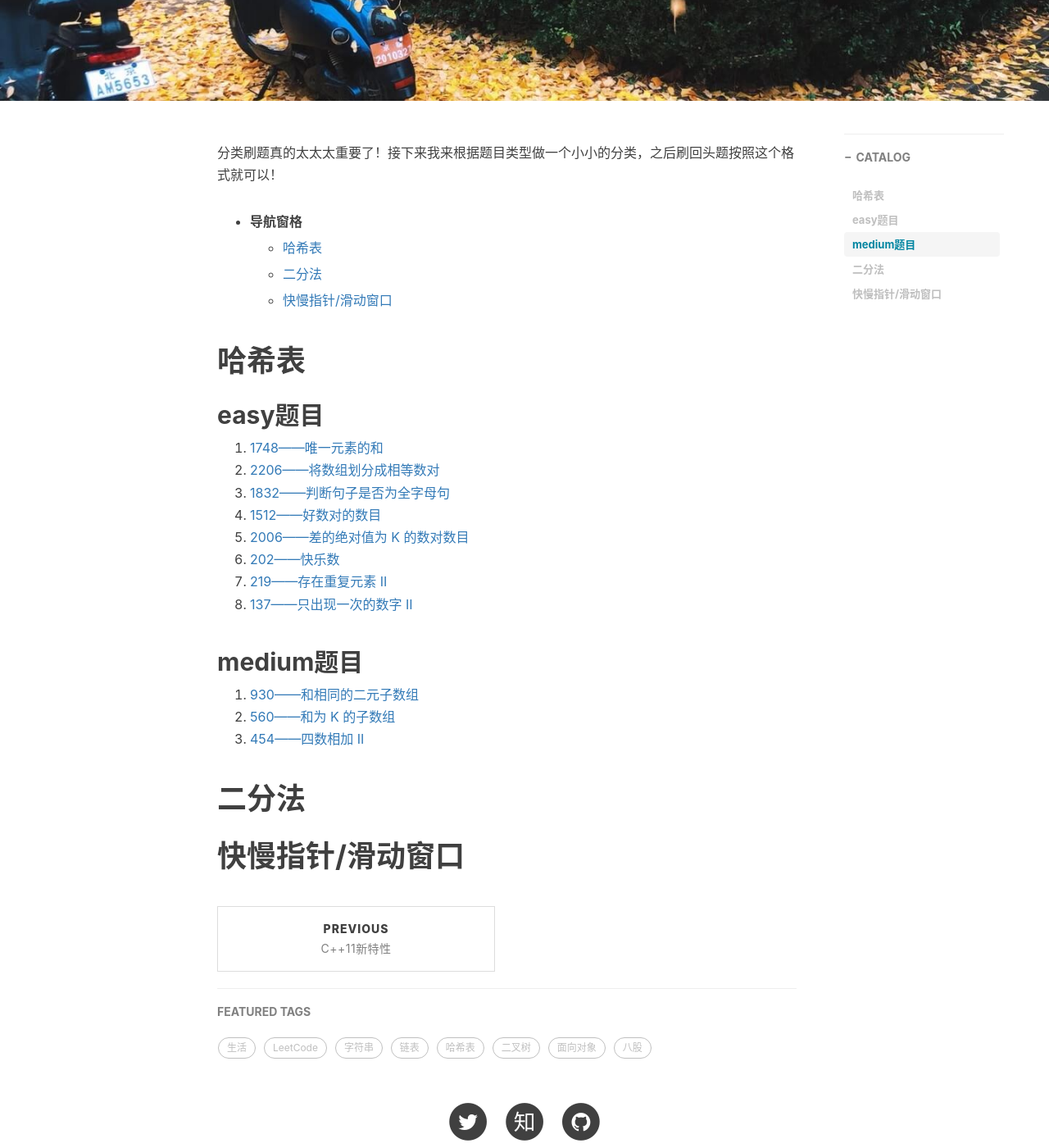
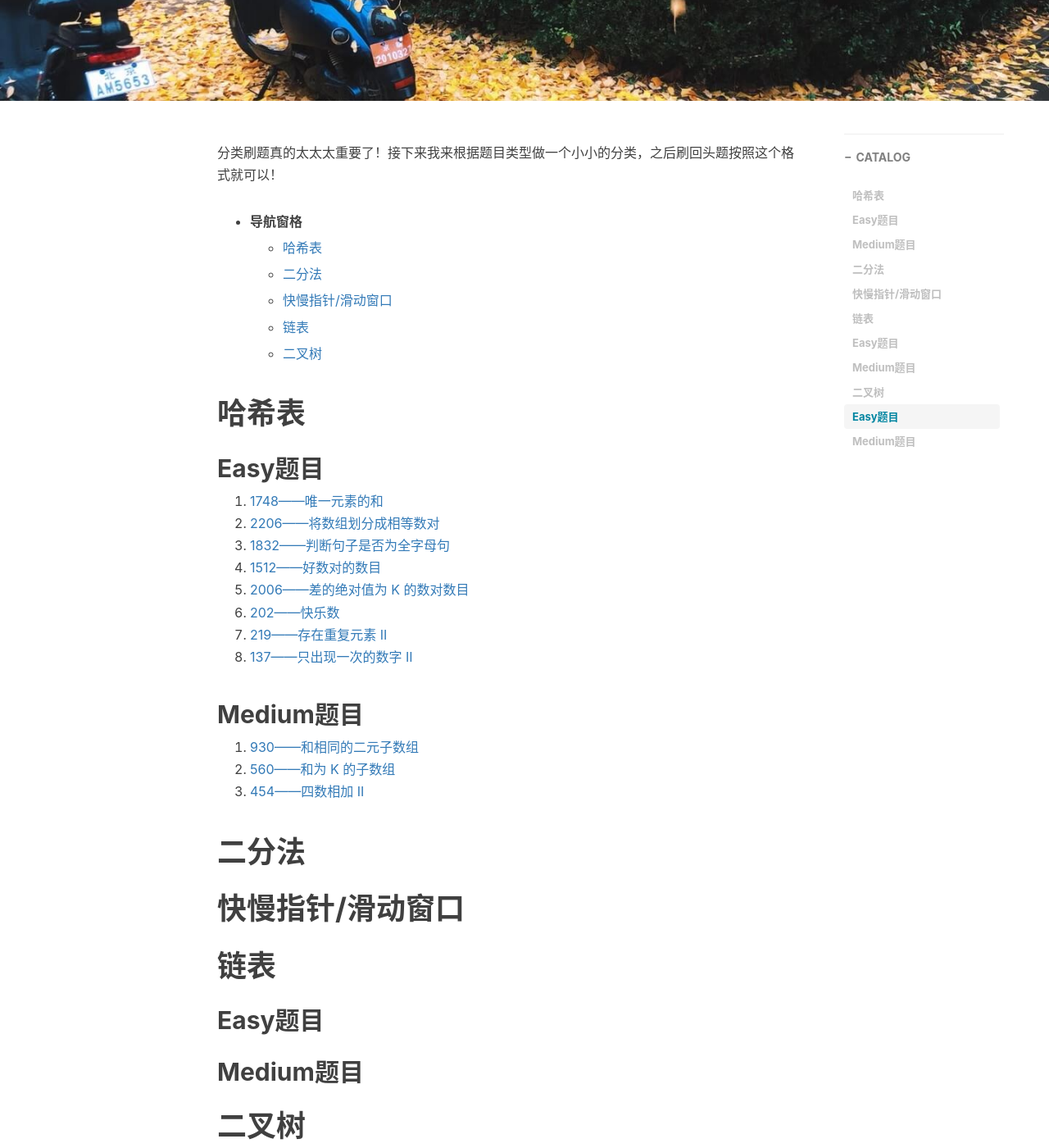
Before and after one commit to xie96808/xie96808.github.io, a Jekyll site: the page built from _posts/2022-05-22-刷题分类!.md, in a window 1280 px wide and 1400 px high, scrolled down 334 px. Shown: the whole window at 82% size. Built offline with Jekyll 4.4.1, drawn with Linux system fonts in a browser that asks for light colours; nearby versions of some CDN libraries; comment, search, counter and statistics services are not loaded; some of the changed text lies outside the part shown.

Commit message:
Update 2022-05-22-刷题分类!.md

```diff
--- a/_posts/2022-05-22-刷题分类!.md
+++ b/_posts/2022-05-22-刷题分类!.md
@@ -20,10 +20,14 @@ tags:								#标签
 
 	* [快慢指针/滑动窗口](#快慢指针/滑动窗口)
 
+	* [链表](#链表)
+
+	* [二叉树](#二叉树)
+
 
 # 哈希表
 
-## easy题目
+## Easy题目
 
 1. [1748——唯一元素的和](https://leetcode.cn/problems/sum-of-unique-elements/)
 2. [2206——将数组划分成相等数对](https://leetcode.cn/problems/divide-array-into-equal-pairs/)
@@ -34,7 +38,7 @@ tags:								#标签
 7. [219——存在重复元素 II](https://leetcode.cn/problems/contains-duplicate-ii/)
 8. [137——只出现一次的数字 II](https://leetcode.cn/problems/single-number-ii/)
 
-## medium题目
+## Medium题目
 
 1. [930——和相同的二元子数组](https://leetcode.cn/problems/binary-subarrays-with-sum/)
 2. [560——和为 K 的子数组](https://leetcode.cn/problems/subarray-sum-equals-k/)
@@ -43,3 +47,18 @@ tags:								#标签
 # 二分法
 
 # 快慢指针/滑动窗口
+
+# 链表
+
+## Easy题目
+
+## Medium题目
+
+# 二叉树
+
+## Easy题目
+
+1. [101——对称二叉树](https://leetcode.cn/problems/symmetric-tree/)
+2. [104——二叉树的最大深度](https://leetcode.cn/problems/maximum-depth-of-binary-tree/)
+3.
+## Medium题目
```
